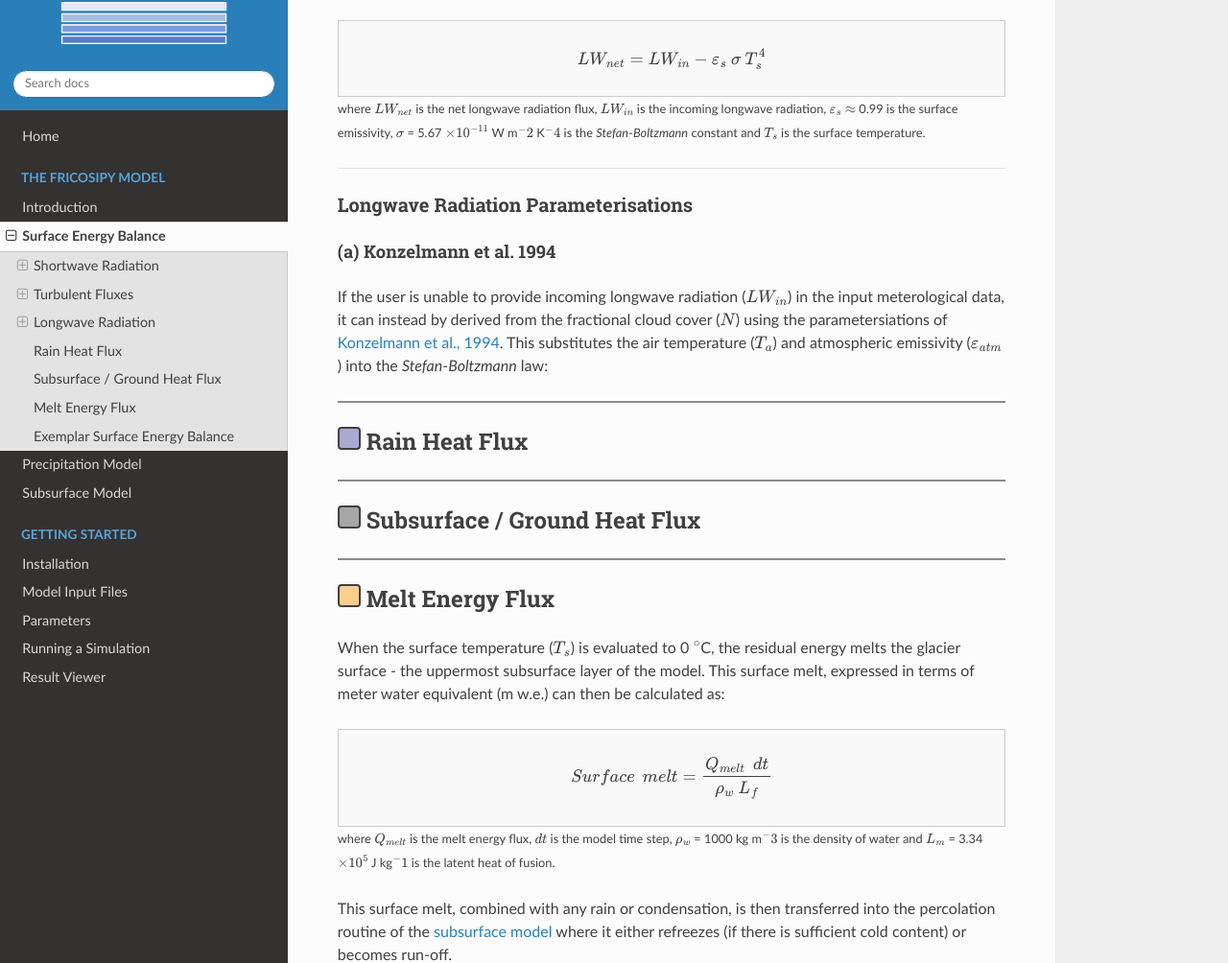
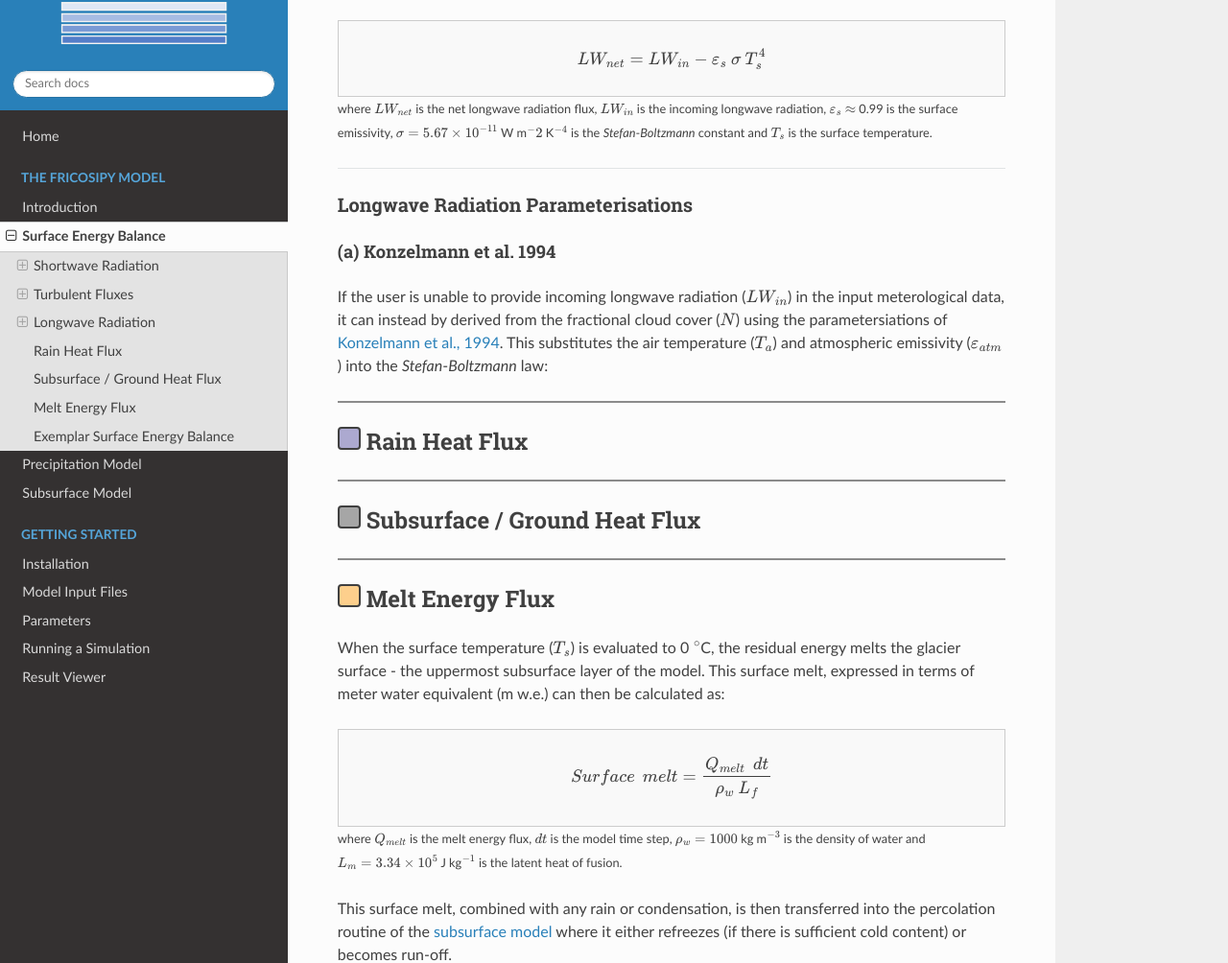
Before and after one commit to MarcusGastaldello/FRICOSIPY, an MkDocs documentation site: the page built from docs/surface_energy_balance.md, in a window 1280 px wide and 1400 px high, scrolled down 2005 px. Shown: the part 129-1133 px from the top of the window at 96% size. Built offline with MkDocs 1.6.1, drawn with Linux system fonts in a browser that asks for light colours; nearby versions of some CDN libraries.

```diff
--- a/docs/surface_energy_balance.md
+++ b/docs/surface_energy_balance.md
@@ -69,7 +69,7 @@ $$
 LW_{net} = LW_{in} - \varepsilon_{s} \: \sigma \: T_{s}^{4}
 $$
 </div>
-<small>where $LW_{net}$  is the net longwave radiation flux, $LW_{in}$ is the incoming longwave radiation, $\varepsilon_{s}$ $\approx$ 0.99 is the surface emissivity, $\sigma$ = 5.67 $\times 10^{-11}$ W m$^-2$ K$^-4$ is the *Stefan*-*Boltzmann* constant and $T_s$ is the surface temperature.</small>
+<small>where $LW_{net}$  is the net longwave radiation flux, $LW_{in}$ is the incoming longwave radiation, $\varepsilon_{s}$ $\approx$ 0.99 is the surface emissivity, $\sigma = 5.67 \times 10^{-11}$ W m$^-2$ K$^{-4}$ is the *Stefan*-*Boltzmann* constant and $T_s$ is the surface temperature.</small>
 
 ---
 
@@ -99,7 +99,7 @@ $$
 Surface\:\:melt = \frac{Q_{melt} \:\: dt}{\rho_{w} \: L_{f}}
 $$
 </div>
-<small>where $Q_{melt}$  is the melt energy flux, $dt$ is the model time step, $\rho_{w}$ = 1000 kg m$^-3$ is the density of water and $L_{m}$ = 3.34 $\times 10^{5}$ J kg$^-1$ is the latent heat of fusion.</small>
+<small>where $Q_{melt}$  is the melt energy flux, $dt$ is the model time step, $\rho_{w} = 1000$ kg m$^{-3}$ is the density of water and $L_{m} = 3.34 \times 10^{5}$ J kg$^{-1}$ is the latent heat of fusion.</small>
 
 This surface melt, combined with any rain or condensation, is then transferred into the percolation routine of the [subsurface model](subsurface_model.md) where it either refreezes (if there is sufficient cold content) or becomes run-off.
 
```
